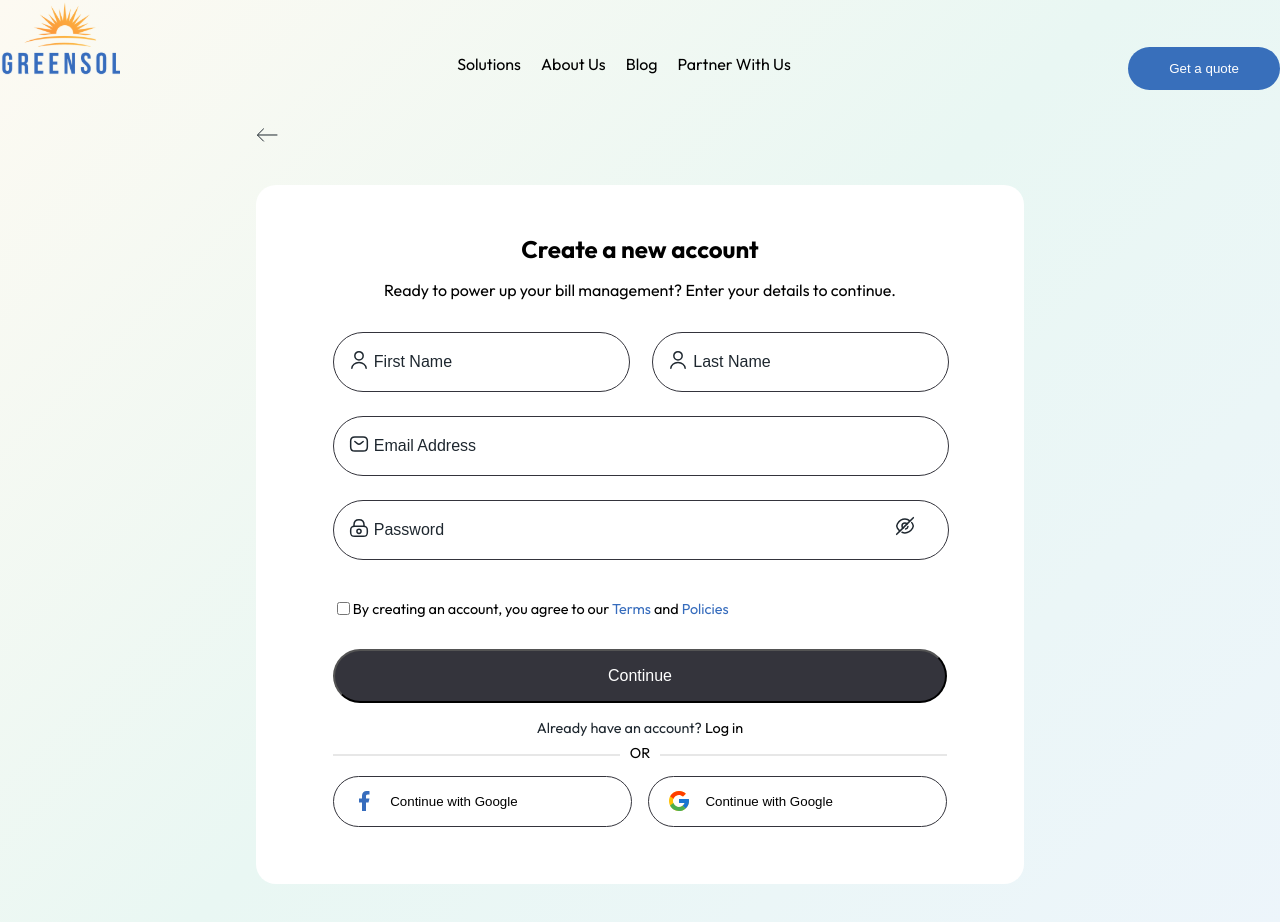
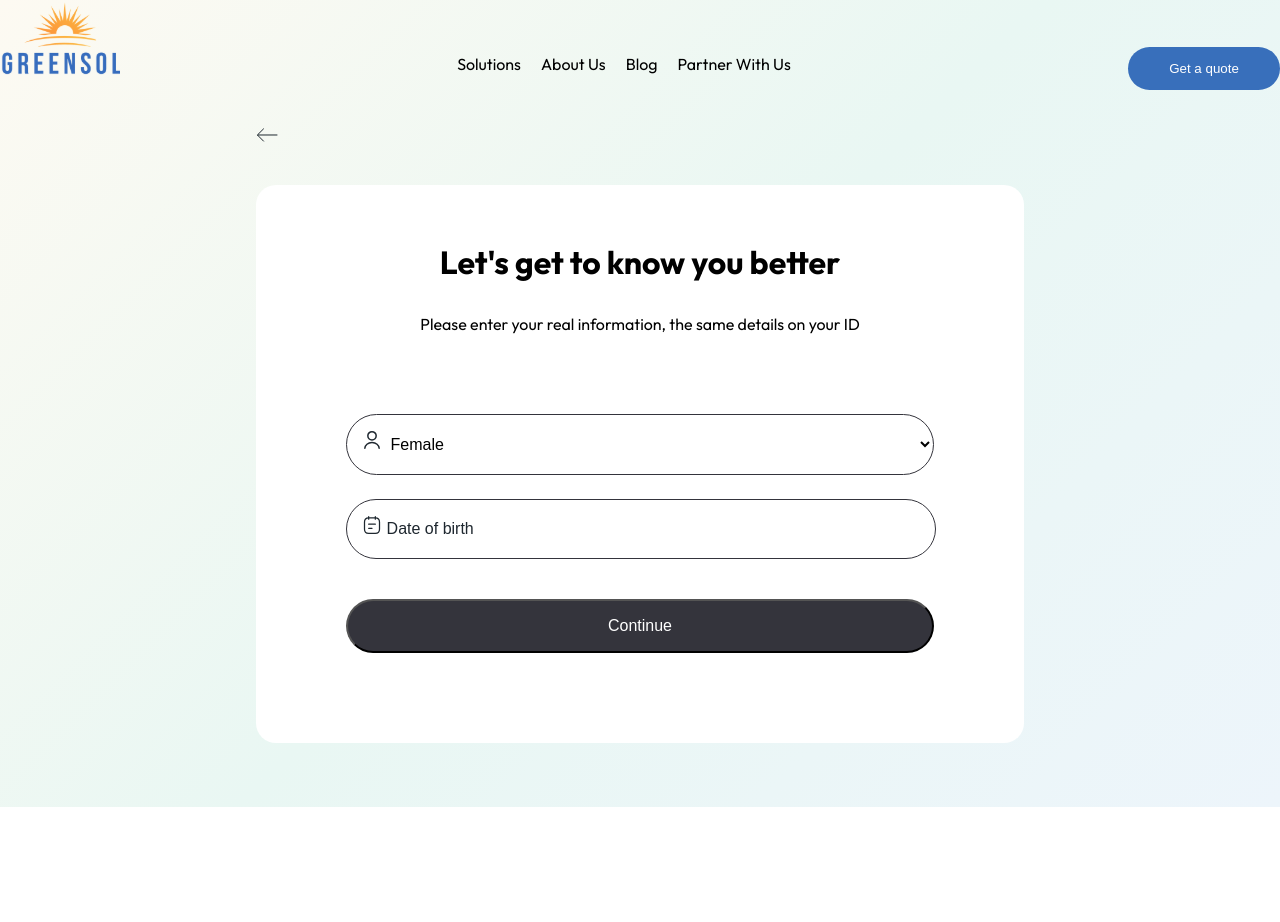
Before and after one commit to Chimamanda16/Greensol, a React (Vite) app: page / in a window 1280 px wide. Shown: the top 922 px of the page. After the commit the page ends 807 px from the top, so only its background shows below. Built offline with nearby package versions, Linux system fonts and the light colour scheme.

Commit message:
Update gender form

```diff
--- a/src/Pages/MainPage.jsx
+++ b/src/Pages/MainPage.jsx
@@ -12,8 +12,8 @@ const MainPage = () => {
     <div className={styles.mainPage}>
         <Navbar />
         <img src="../images/back.svg" className={styles.backBtn}/>
-        <SignUp />
-        {/* <Gender /> */}
+        {/* <SignUp />  */}
+        <Gender />
         {/* <BvnForm /> */}
         {/* <Info /> */}
         {/* <VerifyEmail /> */}
--- a/src/Styles/Gender.module.css
+++ b/src/Styles/Gender.module.css
@@ -1,5 +1,19 @@
+.dobContainer, .genderContainer{
+  position: relative;
+  width: 100%;
+}
+
 .dobInput{
   width: calc(100% - 2.5rem - 20px);
+}
+
+.dobInput, .genderInput{
+  background-color: transparent;
+  border: 1px solid #34343C;
+  border-radius: 40px;
+  font-size: 1rem;
+  margin-bottom: 1.5rem;
+  padding: 20px 20px 20px 2.5rem;
 }
 
 .dropdownIcon {
@@ -13,10 +27,15 @@
 
 .gender{
   background-color: #fff;
+  border-radius: 20px;
   margin: auto;
-  padding: 5%;
+  padding: 2% 0;
   text-align: center;
   width: 60%;
+}
+
+.gender h3{
+  font-size: 32px;
 }
 
 .genderBtn {
@@ -26,20 +45,15 @@
   cursor: pointer;
   display: block;
   font-size: 1rem;
+  font-weight: medium;
   margin-top: 1rem;
   padding: 1rem;
   width: 100%;
 }
 
-.genderContainer,
-.dobContainer {
-  position: relative;
-  width: 100%;
-}
-
 .genderForm {
   margin: 2rem auto;
-  width: 100%;
+  width: 80%;
 }
 
 .genderFormCont {
@@ -60,16 +74,6 @@
   width: 100%;
 }
 
-.genderInput,
-.dobInput {
-  background-color: transparent;
-  border: 1px solid #34343C;
-  border-radius: 40px;
-  font-size: 1rem;
-  margin-bottom: 1.5rem;
-  padding: 20px 20px 20px 2.5rem;
-}
-
 input::placeholder {
   color: #1e272F;
 }
--- a/src/Styles/SignUp.module.css
+++ b/src/Styles/SignUp.module.css
@@ -86,7 +86,7 @@ input::placeholder {
 }
 
 .signup h3 {
-  font-size: 1.5rem;
+  font-size: 32px;
   margin-bottom: 0.5rem;
 }
 
--- a/src/components/Gender.jsx
+++ b/src/components/Gender.jsx
@@ -10,13 +10,14 @@ const Gender = () => {
             <form className={styles.genderForm}>
                 <div className={styles.genderContainer}>
                     <img className={styles.genderIcon} src="../images/user.svg" alt="User Icon" />
-                    <select className={styles.genderInput} >
+                    <select className={styles.genderInput} defaultValue="Gender">
+                        <option value="" disabled>Gender</option>
                         <option value="Male">Female</option>
                         <option value="Female">Male</option>
                     </select>
                 </div>
                 <div className={styles.dobContainer}>
-                    <img className={styles.genderIcon} src="../images/user.svg" alt="User Icon" />
+                    <img className={styles.genderIcon} src="../images/dob.svg" alt="User Icon" />
                     <input type="text" placeholder="Date of birth" className={styles.dobInput} />
                 </div>
                 <button className={styles.genderBtn}>Continue</button>
```
Also changed, not shown: public/images/Group.svg (deleted), public/images/dob.svg (added).
